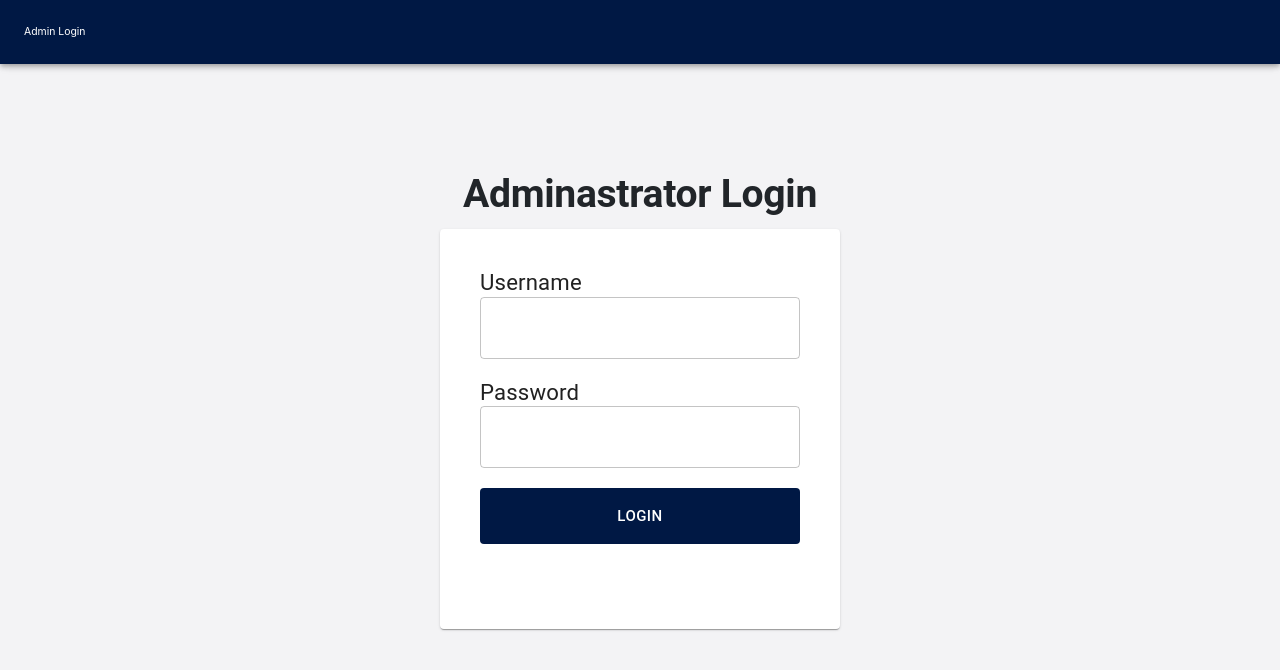
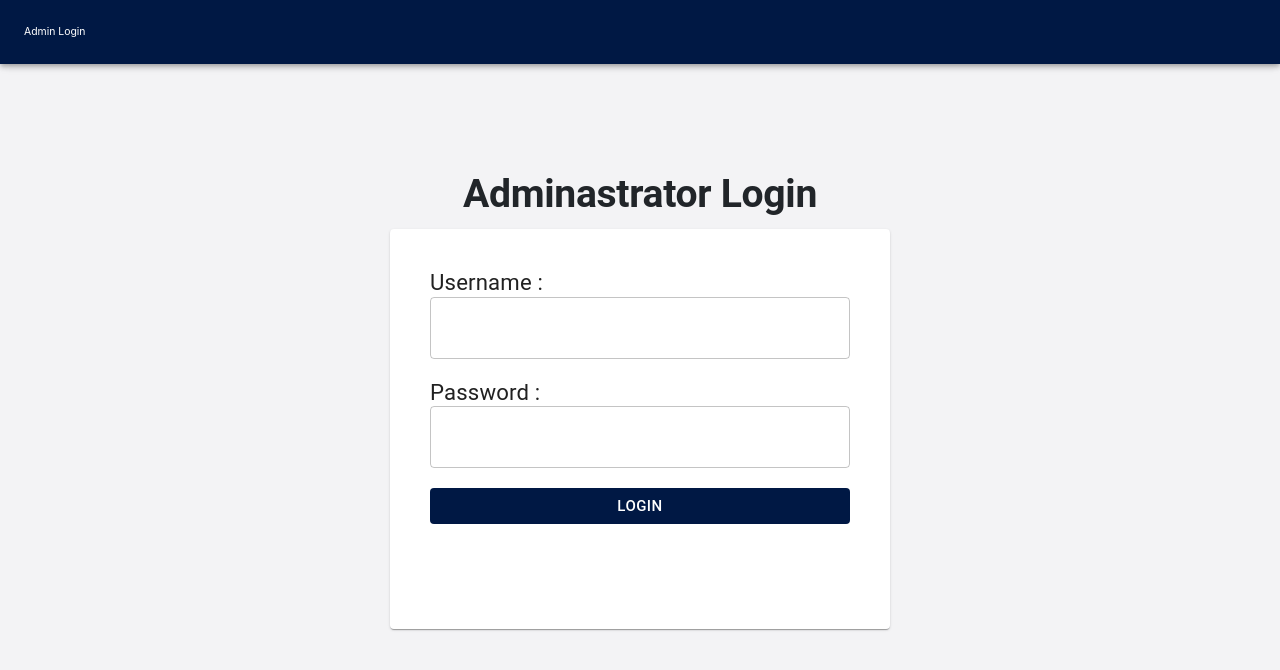
Before and after one commit to DropitupQwerty/realstate-online-selling, a React (Create React App) app: page /admin in a window 1280 px wide. Shown: the top 670 px of the page. Built offline with nearby package versions, Linux system fonts and the light colour scheme; the HTML template or start-up script is replaced by a standard one.

Commit message:
fix butotns

```diff
--- a/src/App.js
+++ b/src/App.js
@@ -12,6 +12,7 @@ import Inquiries from './page/admin/Inquiries';
 import AdminDrawer from './components/AdminDrawer';
 import Reservations from './page/admin/Reservations';
 import AdminAccount from './page/admin/AdminAccount';
+import Properties from './page/admin/Properties';
 
 function App() {
   return (
@@ -28,6 +29,7 @@ function App() {
           <Route path="/admin" element={<AdminLogin />} />
           <Route element={<AdminDrawer />}>
             <Route path="/admin/inquiries" element={<Inquiries />} />
+            <Route path="/admin/Properties" element={<Properties />} />
             <Route path="/admin/reservations" element={<Reservations />} />
             <Route path="/admin/account" element={<AdminAccount />} />
           </Route>
--- a/src/components/AdminDrawer.js
+++ b/src/components/AdminDrawer.js
@@ -21,7 +21,7 @@ import ViewListIcon from '@mui/icons-material/ViewList';
 import { Link, Outlet } from 'react-router-dom';
 import LogoutIcon from '@mui/icons-material/Logout';
 import AccountCircleIcon from '@mui/icons-material/AccountCircle';
-import AccountCircle from '@mui/icons-material/AccountCircle';
+import HomeIcon from '@mui/icons-material/Home';
 
 const drawerWidth = 240;
 
@@ -33,6 +33,11 @@ function AdminDrawer({ children }) {
   };
 
   const menus = [
+    {
+      label: 'Properties',
+      link: '/admin/properties',
+      icon: <HomeIcon sx={{ fontSize: '20px' }} />,
+    },
     {
       label: 'Inquiries',
       link: '/admin/inquiries',
@@ -71,7 +76,7 @@ function AdminDrawer({ children }) {
       <Divider />
       <List>
         <ListItem disablePadding>
-          <ListItemButton>
+          <ListItemButton component={Link} to={'/admin'}>
             <ListItemIcon>
               <LogoutIcon sx={{ fontSize: '20px' }} />
             </ListItemIcon>
--- a/src/components/LoginOrSignUp.js
+++ b/src/components/LoginOrSignUp.js
@@ -3,7 +3,6 @@ import React from 'react';
 import CloseIcon from '@mui/icons-material/Close';
 import global from '../styles/global';
 import { Link } from 'react-router-dom';
-import Login from './../page/login';
 
 export default function LoginOrSignUp({ open, cancel, openLogin }) {
   return (
--- a/src/components/Navbar.js
+++ b/src/components/Navbar.js
@@ -26,7 +26,7 @@ export default function Navbar() {
 
   const logout = () => {
     sessionStorage.removeItem('UID');
-    navigate('/');
+    window.location.replace('/');
   };
 
   const handleOpen = () => {
--- a/src/page/ViewProperty.js
+++ b/src/page/ViewProperty.js
@@ -153,7 +153,11 @@ export default function ViewProperty() {
               <Button
                 fullWidth
                 variant="outlined"
-                sx={{ fontSize: '20px', marginTop: '20px' }}
+                sx={{
+                  fontSize: '15px',
+                  marginTop: '20px',
+                  padding: '5px 40px',
+                }}
                 onClick={handleNavigate}
               >
                 Reserve Property
--- a/src/page/admin/Login.js
+++ b/src/page/admin/Login.js
@@ -34,14 +34,14 @@ export default function AdminLogin() {
         >
           Adminastrator Login
         </Typography>
-        <Paper sx={{ width: '400px', height: '400px', padding: '40px' }}>
+        <Paper sx={{ width: '500px', height: '400px', padding: '40px' }}>
           <FormGroup>
             <FormControl>
-              <Typography variant="h4">Username</Typography>
+              <Typography variant="h4">Username : </Typography>
               <OutlinedInput sx={{ ...global.formInput }}></OutlinedInput>
             </FormControl>
             <FormControl>
-              <Typography variant="h4">Password</Typography>
+              <Typography variant="h4">Password : </Typography>
               <OutlinedInput sx={{ ...global.formInput }}></OutlinedInput>
             </FormControl>
             <FormControl>
--- /dev/null
+++ b/src/page/admin/Properties.js
@@ -0,0 +1,5 @@
+import React from 'react';
+
+export default function Properties() {
+  return <div>This is Properties to sell</div>;
+}
--- a/src/page/login.js
+++ b/src/page/login.js
@@ -38,7 +38,7 @@ export default function Login({ open, cancel, isNavigate = false }) {
 
       console.log(response.data);
       sessionStorage.setItem('UID', response.data.uid);
-      navigate('/');
+      window.location.replace('/');
     });
   };
 
--- a/src/styles/global.js
+++ b/src/styles/global.js
@@ -6,7 +6,7 @@ const global = {
 
   buttonLogin: {
     fontSize: '15px',
-    padding: '15px',
+    padding: '5px 40px',
     color: '#fff',
     background: '#001844',
   },
@@ -20,7 +20,7 @@ const global = {
     color: '#fff',
     fontSize: '15px',
     background: '#B33A3A',
-    padding: '10px 40px',
+    padding: '5px 40px',
   },
 };
 export default global;
```
